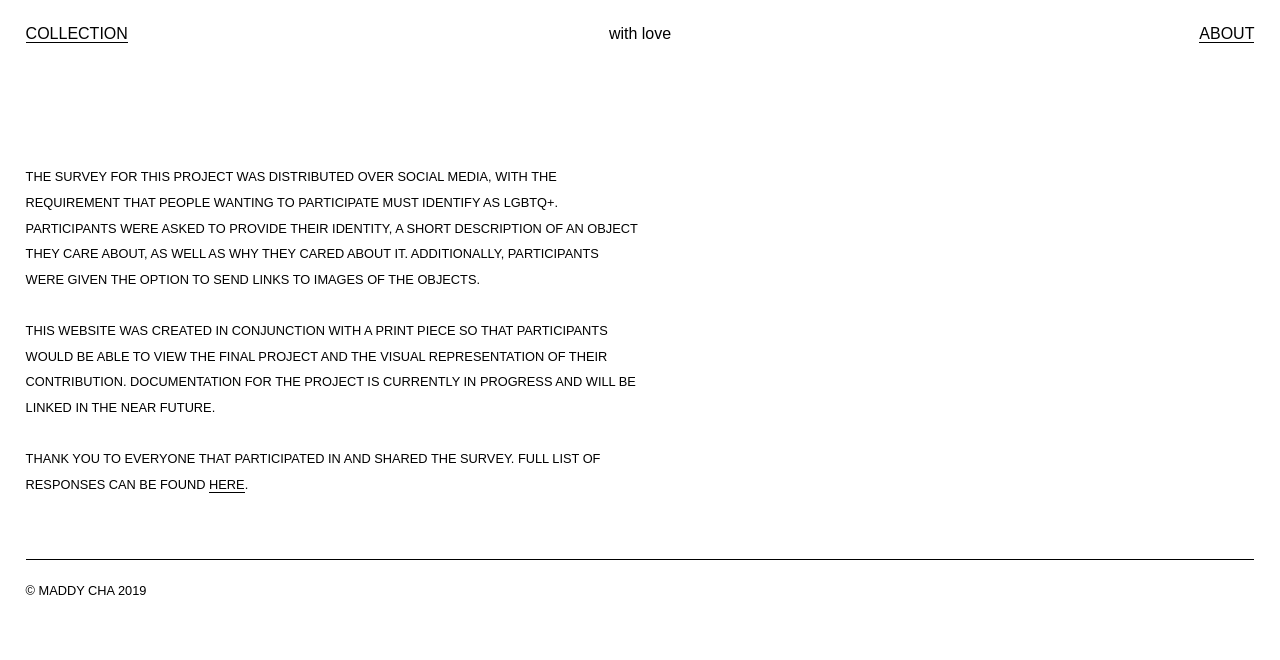
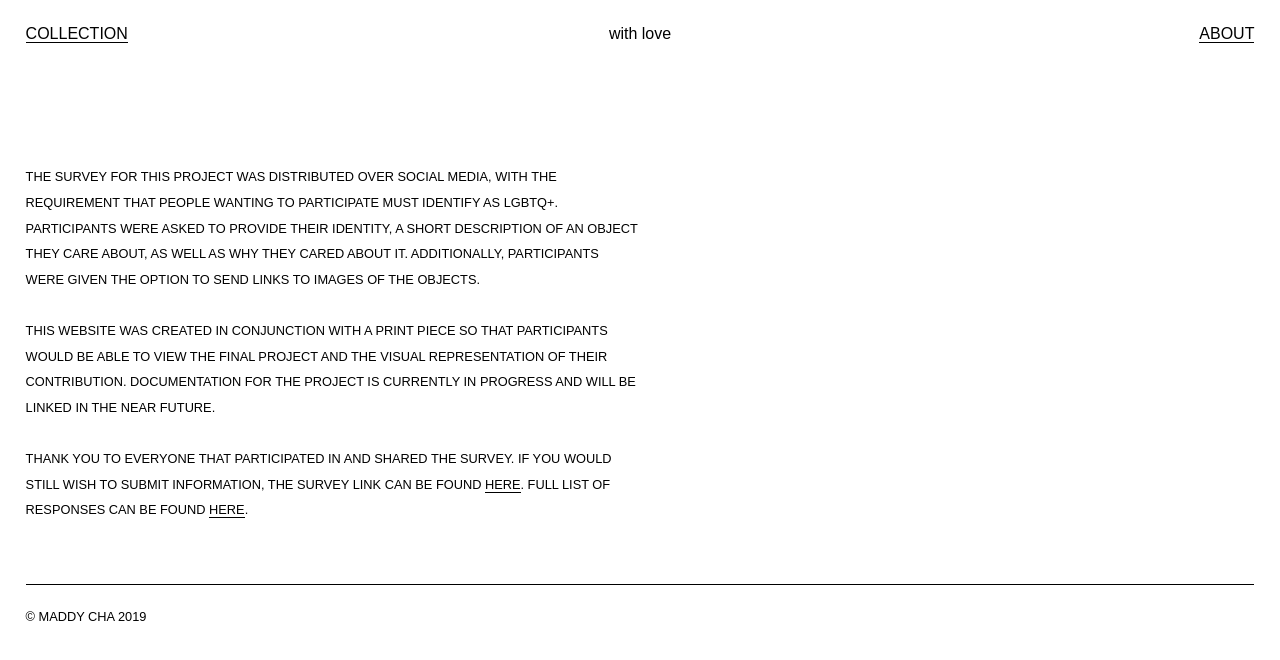
Before and after one commit to maddycha/with-love, a plain HTML site: page about.html in a window 1280 px wide. Drawn offline with Linux system fonts and the light colour scheme; a web font is replaced by a local one.

Commit message:
adding survey link

```diff
--- a/about.html
+++ b/about.html
@@ -26,7 +26,7 @@
                 <br><br>
                 this website was created in conjunction with a print piece so that participants would be able to view the final project and the visual representation of their contribution. documentation for the project is currently in progress and will be linked in the near future.
                 <br><br>
-                thank you to everyone that participated in and shared the survey. full list of responses can be found <a href="https://docs.google.com/spreadsheets/d/1wgsSZhw9irTr9bHqVchkswTYIwqmQkNSNzRhO97fWUs/edit?usp=sharing" target="_blank">here</a>.
+                thank you to everyone that participated in and shared the survey. if you would still wish to submit information, the survey link can be found <a href="https://docs.google.com/forms/d/e/1FAIpQLSdjWAUmk7egAQg8Oeyi9wWRTehUYkTFUP0coTK1wx2FKtEDiQ/viewform" target="_blank">here</a>. full list of responses can be found <a href="https://docs.google.com/spreadsheets/d/1wgsSZhw9irTr9bHqVchkswTYIwqmQkNSNzRhO97fWUs/edit?usp=sharing" target="_blank">here</a>.
             </p>
         </header>
 
```
